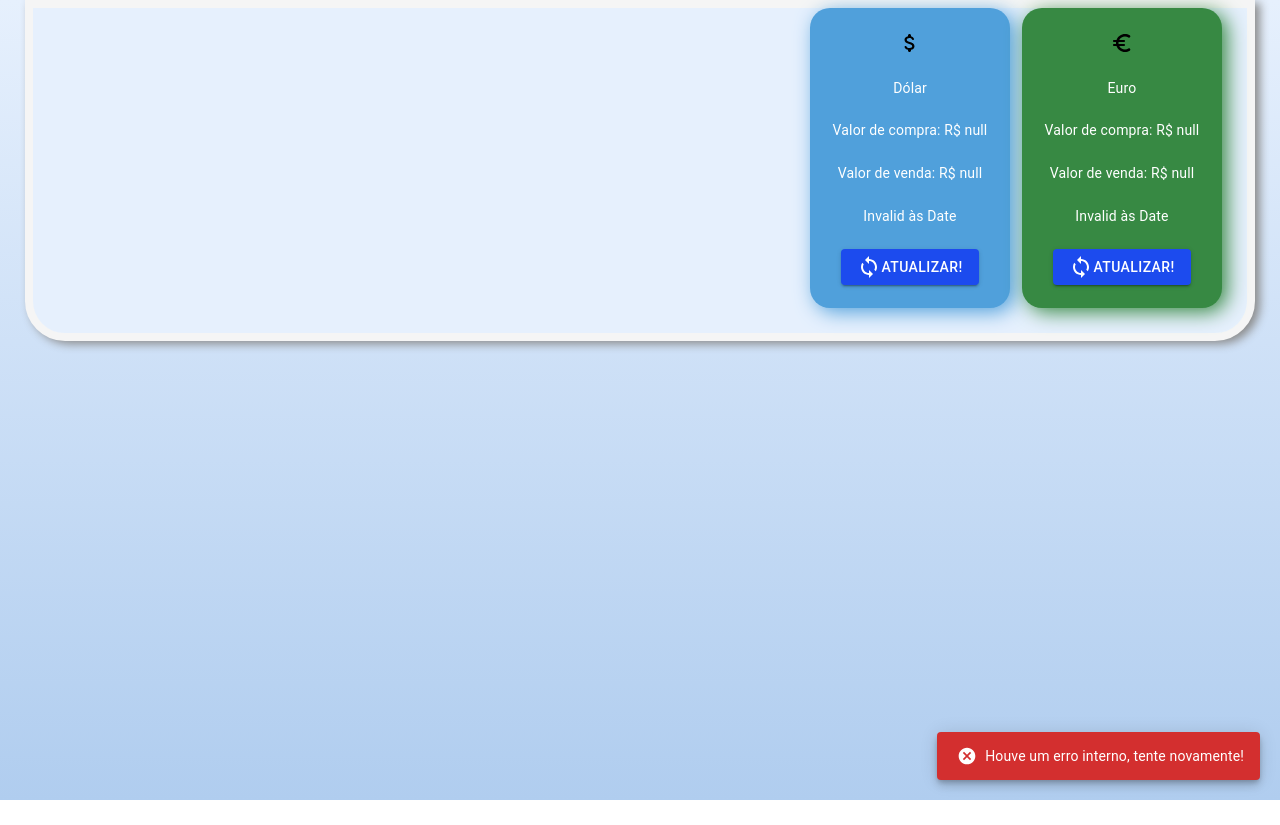
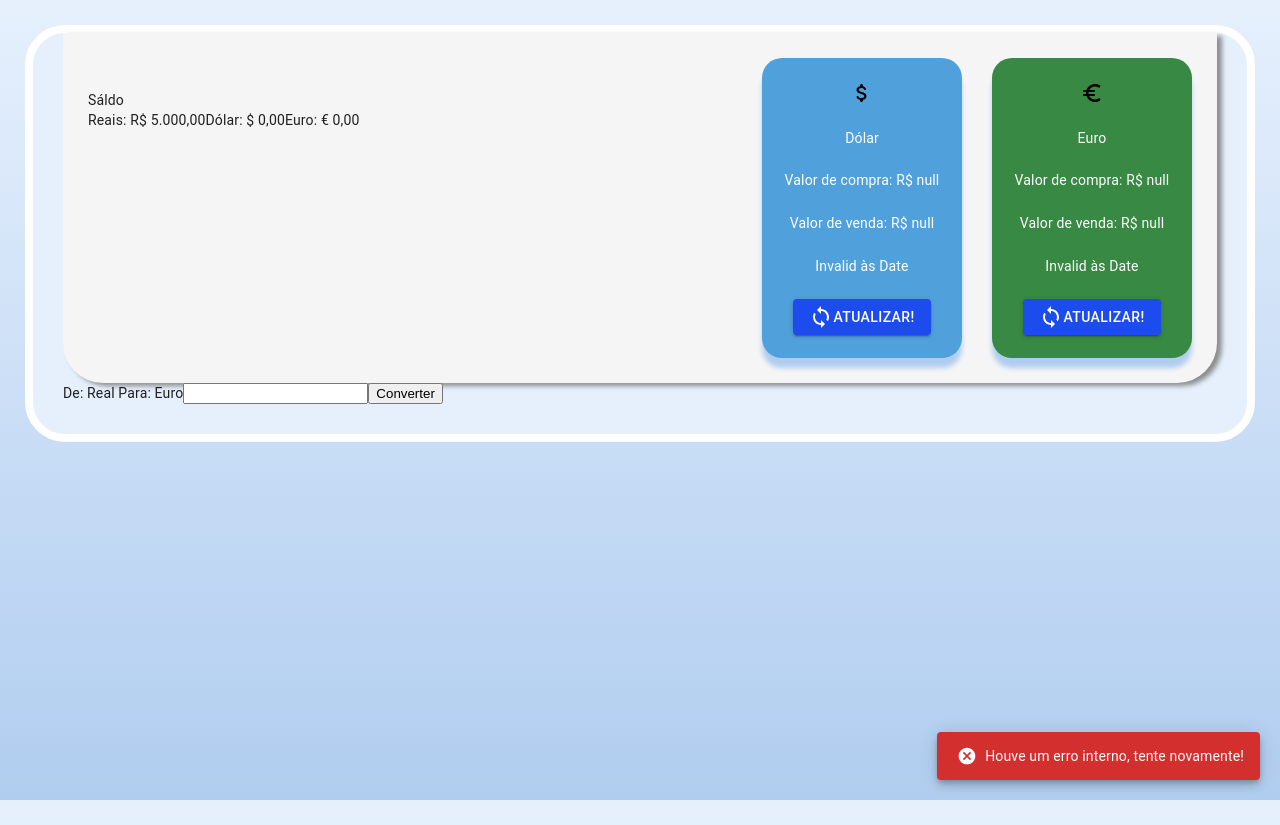
Before and after one commit to DiegoLuzBraga/VirtualWallet, a React (Create React App) app: page / in a window 1280 px wide. Before the commit the page ends 800 px from the top, so only its background shows below. Built offline with nearby package versions, Linux system fonts and the light colour scheme; no server answers; the HTML template or start-up script is replaced by a standard one.

Commit message:
feature: more improvements in style and transaction logic

```diff
--- a/src/components/MoneyCard/MoneyCard.tsx
+++ b/src/components/MoneyCard/MoneyCard.tsx
@@ -1,6 +1,6 @@
 import React from "react";
 import { makeStyles } from "@material-ui/core";
-import { formatDate, numberToMoney } from "../../helpers/masks";
+import { formatDate, toMoney } from "../../helpers/masks";
 import AttachMoneyRoundedIcon from "@material-ui/icons/AttachMoneyRounded";
 import EuroSymbolRoundedIcon from "@material-ui/icons/EuroSymbolRounded";
 import { LoadingButton } from "../LoadingButton/LoadingButton";
@@ -25,7 +25,7 @@ const useStyle = makeStyles({
     flexDirection: "column",
     backgroundColor: "#50A0DB",
     borderRadius: "20px",
-    boxShadow: "5px 4px 20px #50A0DB"
+    boxShadow: "0 10px 5px #B0CDEF"
   },
   cardEuro: {
     height: "300px",
@@ -36,9 +36,9 @@ const useStyle = makeStyles({
     alignItems: "center",
     flexDirection: "column",
     borderRadius: "20px",
-    marginLeft: "12px",
+    marginLeft: "30px",
     backgroundColor: "#378943",
-    boxShadow: "5px 4px 20px #378943"
+    boxShadow: "0 10px 5px #B0CDEF"
   },
   icon: {
     color: "#000",
@@ -72,8 +72,8 @@ export const MoneyCard = ({
     <div className={mark === "dollar" ? classes.card : classes.cardEuro}>
       {iconByMark()}
       <h3>{translate[mark]}</h3>
-      <label>Valor de compra: {numberToMoney(bid)}</label>
-      <label>Valor de venda: {numberToMoney(ask)}</label>
+      <label>Valor de compra: {toMoney(bid)}</label>
+      <label>Valor de venda: {toMoney(ask)}</label>
       <label>{formatDate(date, "DD/MM/YYYY HH:mm").replace(" ", " às ")}</label>
       <LoadingButton
         children="Atualizar!"
--- a/src/components/Wallet/Wallet.tsx
+++ b/src/components/Wallet/Wallet.tsx
@@ -2,35 +2,60 @@ import React, { useEffect } from "react";
 import { useWallet } from "./useWallet";
 import { MoneyCard } from "../MoneyCard/MoneyCard";
 import { makeStyles } from "@material-ui/core";
+import { toMoney } from "../../helpers/masks";
 
 const useStyle = makeStyles({
-  container: {
-    width: "100%",
-    height: "100%"
+  wallet: {
+    marginTop: "25px",
+    border: "8px solid #fff",
+    borderRadius: "40px",
+    backgroundColor: "#E6F0FD ",
+    padding: "0 30px 30px"
+  },
+  walletValues: {},
+  walletContent: {
+    display: "flex",
+    justifyContent: "space-between",
+    alignItems: "baseline",
+    flexDirection: "row",
+    borderRadius: "0 0 40px 40px",
+    backgroundColor: "#f5f5f5",
+    boxShadow: "5px 3px 5px #8c8c8c",
+    padding: "25px"
   },
   cardContent: {
-    display: "flex",
-    justifyContent: "flex-end",
-    alignItems: "center",
-    flexDirection: "row",
-    border: "8px solid #f5f5f5",
-    borderRadius: "0 0 40px 40px",
-    backgroundColor: "#E6F0FD",
-    boxShadow: "5px 3px 10px #8c8c8c",
-    padding: "0 25px 25px"
+    display: "flex"
   }
 });
 
 export const Wallet = () => {
   const classes = useStyle();
-  const { getDollarAndEuro, getDollar, getEuro, data, loadings } = useWallet();
+  const {
+    getDollarAndEuro,
+    getDollar,
+    getEuro,
+    data,
+    loadings,
+    totalInReal,
+    totalInEuro,
+    totalInDollar
+  } = useWallet();
 
   useEffect(() => {
     getDollarAndEuro();
   }, []);
 
   return (
-    <div className={classes.container}>
+    <div className={classes.wallet}>
+      <div className={classes.walletContent}>
+        <div>
+          <h1>Sáldo</h1>
+          <div>
+            <h2>Reais: {totalInReal}</h2>
+            <h2>Dólar: {totalInDollar}</h2>
+            <h2>Euro: {totalInEuro}</h2>
+          </div>
+        </div>
         <div className={classes.cardContent}>
           <MoneyCard
             ask={data.USD.ask}
@@ -50,5 +75,11 @@ export const Wallet = () => {
           />
         </div>
       </div>
+      <div>
+        De: Real Para: Euro
+        <input />
+        <button>Converter</button>
+      </div>
+    </div>
   );
 };
--- a/src/components/Wallet/useWallet.ts
+++ b/src/components/Wallet/useWallet.ts
@@ -2,6 +2,7 @@ import { useState } from "react";
 import { CurrencyValues, USDValues, EURValues, coins } from "../../types/types";
 import { RequestFN } from "../../helpers/request";
 import { useNotification } from "../../hooks/useNotification";
+import { numberToMoney } from "../../helpers/masks";
 
 export function useWallet() {
   const [data, setData] = useState<CurrencyValues>({
@@ -43,14 +44,10 @@ export function useWallet() {
     euro: false
   });
 
-  const [wallet, setWallet] = useState<{
-    real: number[];
-    dollar: number[];
-    euro: number[];
-  }>({
-    real: [],
-    dollar: [],
-    euro: []
+  const [wallet, setWallet] = useState<Record<coins, number>>({
+    real: 500000,
+    dollar: 0,
+    euro: 0
   });
 
   const showNotification = useNotification();
@@ -87,23 +84,61 @@ export function useWallet() {
       .finally(() => setLoadings({ ...loadings, euro: false }));
   };
 
-  const transaction = (from: coins, to: coins, value: number) => {};
+  const doTransaction = (
+    from: coins,
+    to: coins,
+    fee: number,
+    value: number
+  ) => {
+    if (wallet[from] < value) {
+      return showNotification(
+        "O valor escolhido é maior do que o limite disponível!",
+        "warning"
+      );
+    } else {
+      return setWallet({
+        ...wallet,
+        [from]: wallet[from] - value,
+        [to]: wallet[to] + value * fee
+      });
+    }
+  };
 
-  const totalInReal = () => wallet.real.reduce((acc, coin) => (acc += coin), 0);
-
-  const totalInDollar = () =>
-    wallet.dollar.reduce((acc, coin) => (acc += coin), 0);
-
-  const totalInEuro = () => wallet.euro.reduce((acc, coin) => (acc += coin), 0);
+  const transaction = (from: coins, to: coins, fee: number, value: number) => {
+    const dictionary = {
+      real: {
+        dollar: () => doTransaction(from, to, fee, value),
+        euro: () => doTransaction(from, to, fee, value),
+        real: () =>
+          showNotification("Por favor, selecione outra moeda!", "warning")
+      },
+      dollar: {
+        dollar: () =>
+          showNotification("Por favor, selecione outra moeda!", "warning"),
+        euro: () => doTransaction(from, to, fee, value),
+        real: () => doTransaction(from, to, fee, value)
+      },
+      euro: {
+        dollar: () => doTransaction(from, to, fee, value),
+        euro: () =>
+          showNotification("Por favor, selecione outra moeda!", "warning"),
+        real: () => doTransaction(from, to, fee, value)
+      }
+    };
+    return dictionary[from][to];
+  };
 
   return {
     getDollarAndEuro,
     getDollar,
     getEuro,
-    totalInReal,
-    totalInDollar,
-    totalInEuro,
+    totalInReal: numberToMoney(
+      wallet["real"] - wallet["dollar"] - wallet["euro"]
+    ),
+    totalInDollar: numberToMoney(wallet["dollar"], "$"),
+    totalInEuro: numberToMoney(wallet["euro"], "€"),
     data,
-    loadings
+    loadings,
+    transaction
   } as const;
 }
--- a/src/helpers/masks.ts
+++ b/src/helpers/masks.ts
@@ -7,6 +7,12 @@ export function formatDate(date: string, format?: string): string {
   return dayjs(date).format(format);
 }
 
-export function numberToMoney(value: string): string {
-  return `R$ ${value.match(/^-?\d+(?:\.\d{0,2})?/)}`;
+export function toMoney(value: string): string {
+  return `R$ ${value.match(/^-?\d+(?:\.\d{0,2})?/)}`.replace(".", ",");
 }
+
+export function numberToMoney(num: number, symbol: string = "R$") {
+  return `${symbol} ${(num / 100).toLocaleString("pt-br", {
+    minimumFractionDigits: 2
+  })}`;
+}
--- a/src/styles/global.scss
+++ b/src/styles/global.scss
@@ -10,6 +10,7 @@ body {
   background-attachment: fixed;
 }
 
+h1,
 h2,
 h3 {
   all: unset;
```
Lines whose indentation alone changed are shown as unchanged.
